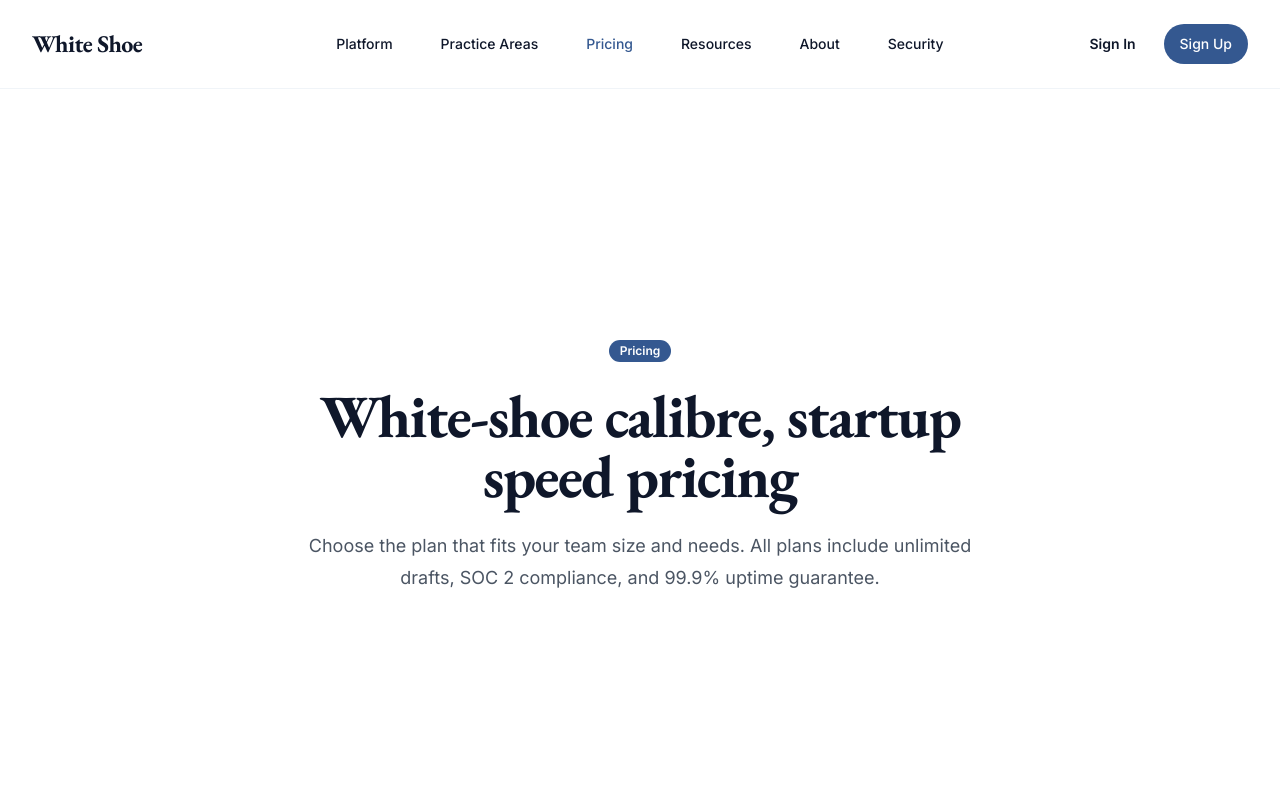
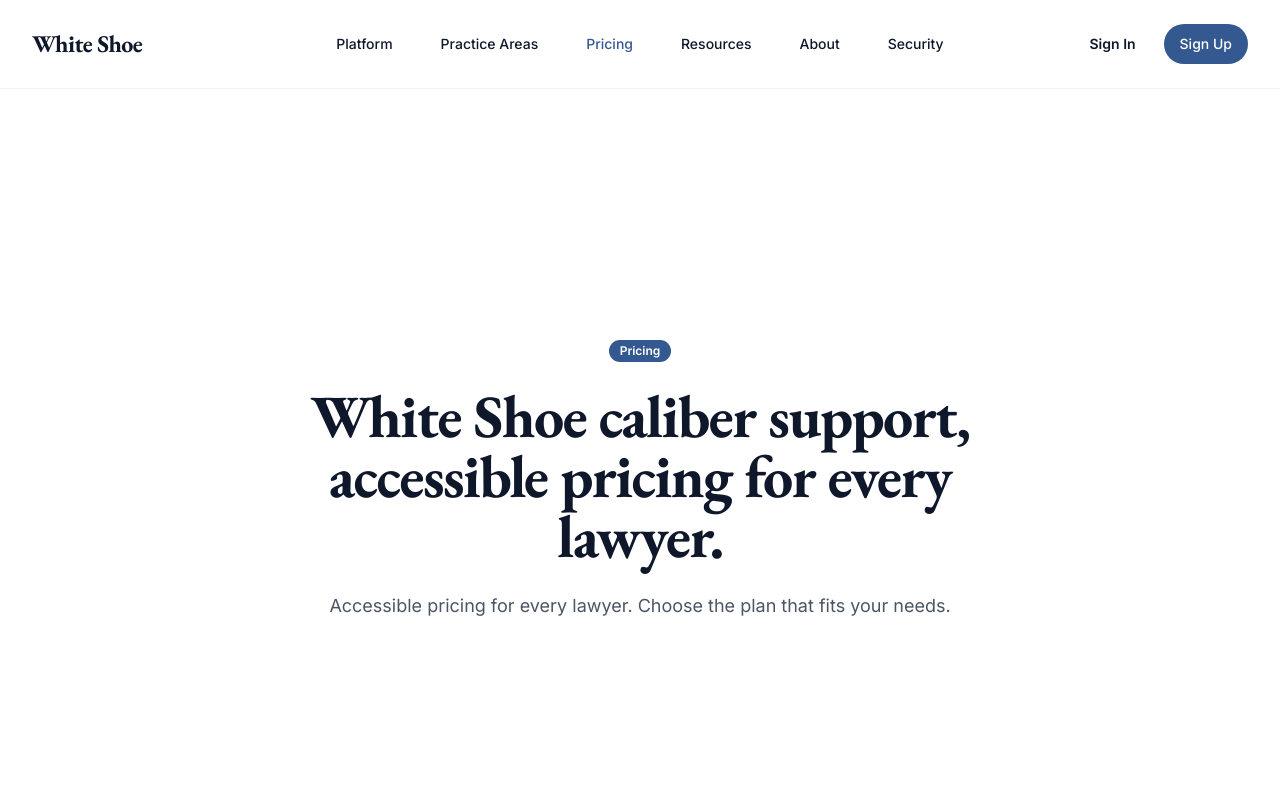
Before and after one commit to ab-boersma/ai-productivity-launch, a React (Vite) app: page /pricing in a window 1280 px wide. Shown: the top 800 px of the page. Built offline with nearby package versions, Linux system fonts and the light colour scheme.

Commit message:
Update pricing page title and subtitle
Updated the title and subtitle on the pricing page to reflect the new copy.

```diff
--- a/src/pages/Pricing.tsx
+++ b/src/pages/Pricing.tsx
@@ -1,3 +1,4 @@
+
 import { Header } from "@/components/Header";
 import { Footer } from "@/components/Footer";
 import { Button } from "@/components/ui/button";
@@ -106,11 +107,10 @@ export default function Pricing() {
           <div className="text-center animate-fade-up">
             <Badge className="mb-6 bg-slate-docket text-pure-white">Pricing</Badge>
             <h1 className="text-4xl font-bold tracking-garamond text-midnight-brief sm:text-6xl">
-              White-shoe calibre, startup speed pricing
+              White Shoe caliber support, accessible pricing for every lawyer.
             </h1>
             <p className="mt-6 text-lg leading-8 text-gray-600">
-              Choose the plan that fits your team size and needs. All plans include unlimited drafts,
-              SOC 2 compliance, and 99.9% uptime guarantee.
+              Accessible pricing for every lawyer. Choose the plan that fits your needs.
             </p>
           </div>
         </div>
```
